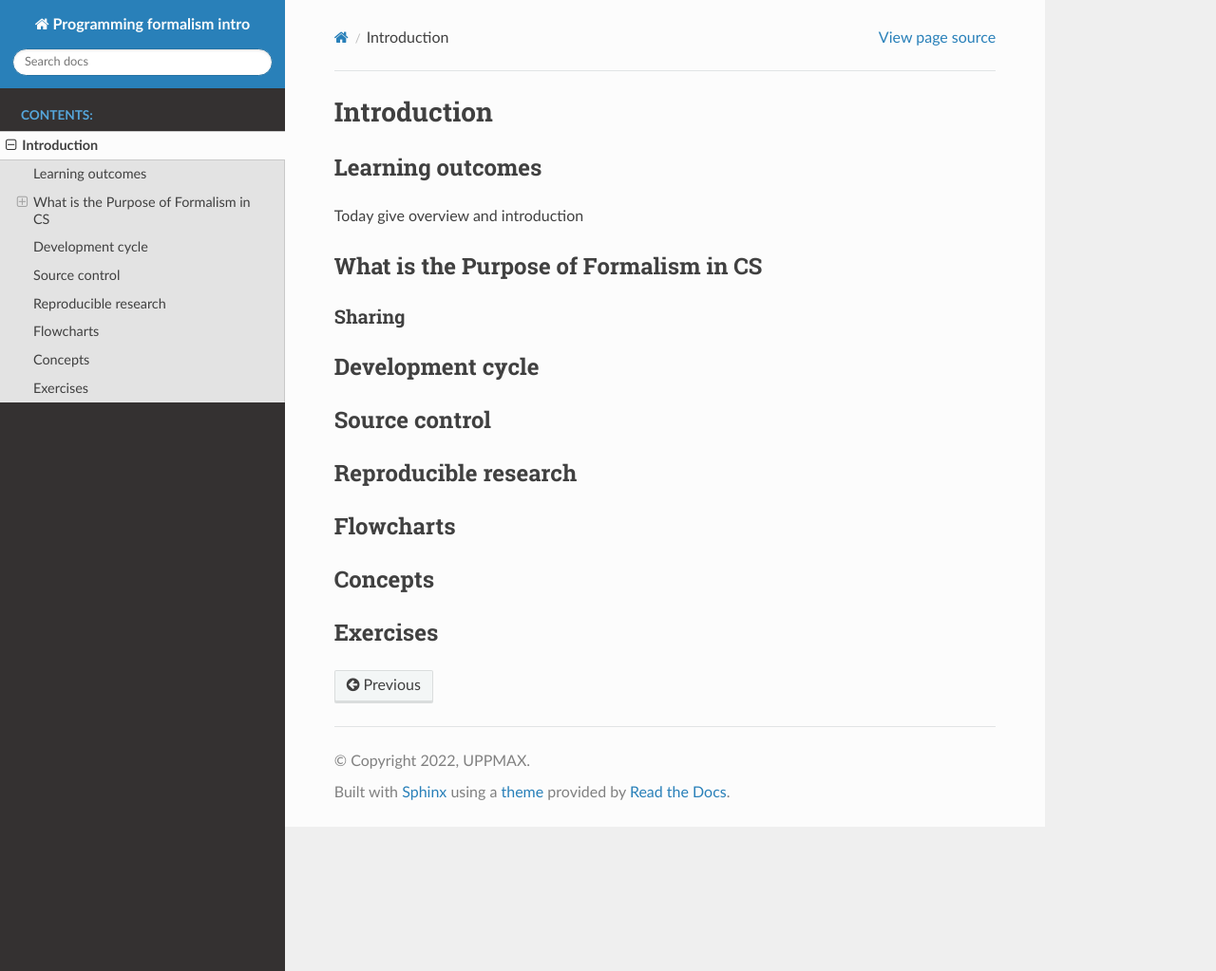
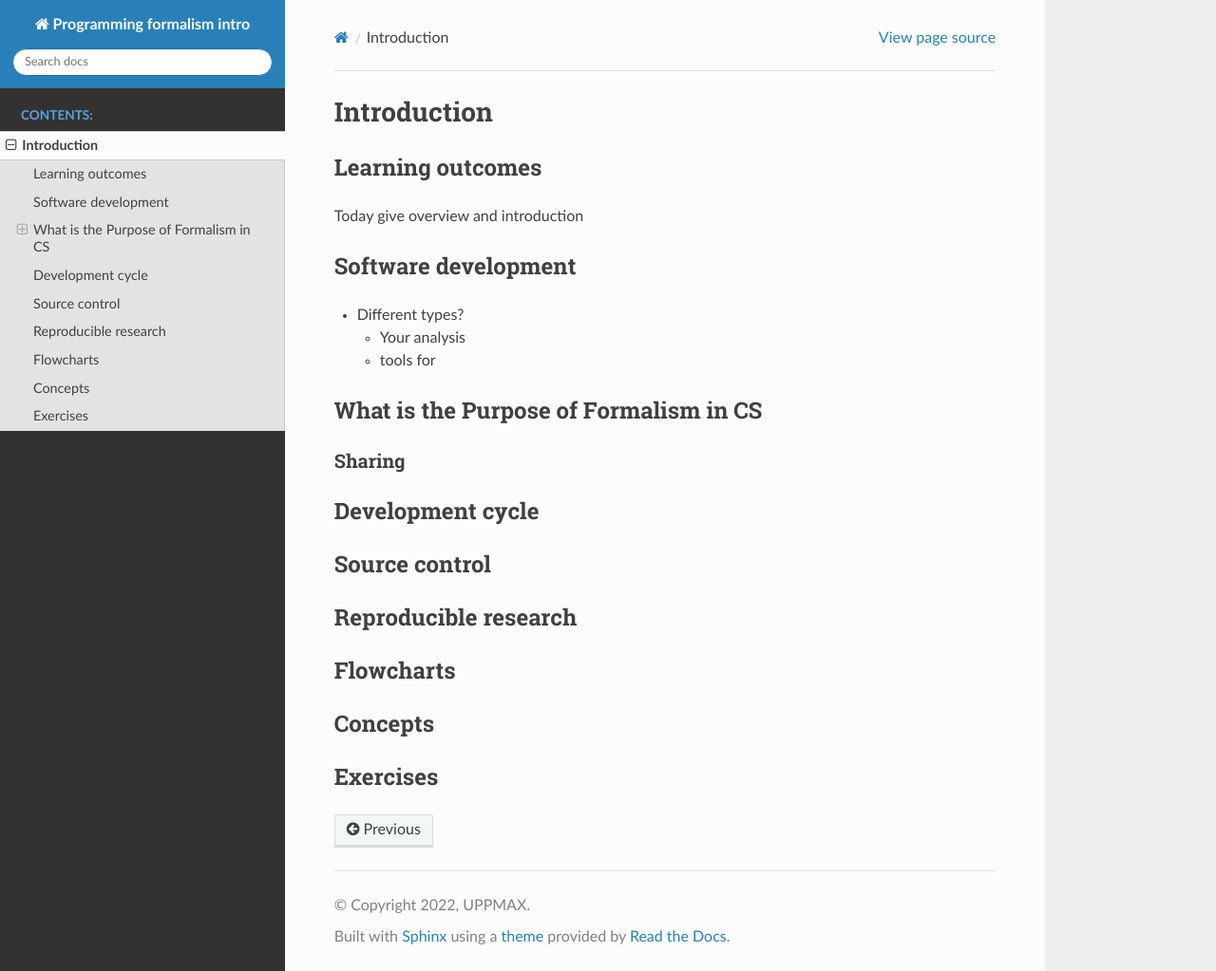
Before and after one commit to UPPMAX/programming_formalisms_intro, a Sphinx documentation site: the page built from doc/intro.md, in a window 1280 px wide and 1023 px high. Shown: the whole window at 95% size. Built offline with Sphinx 7.4.7 and the Read the Docs theme 2.0.0, drawn with Linux system fonts in a browser that asks for light colours.

Commit message:
Update intro.md

```diff
--- a/doc/intro.md
+++ b/doc/intro.md
@@ -3,6 +3,12 @@
 ## Learning outcomes
 
 Today give overview and introduction
+
+## Software development
+
+- Different types?
+  - Your analysis
+  - tools for
 
 ## What is the Purpose of Formalism in CS
 
```
